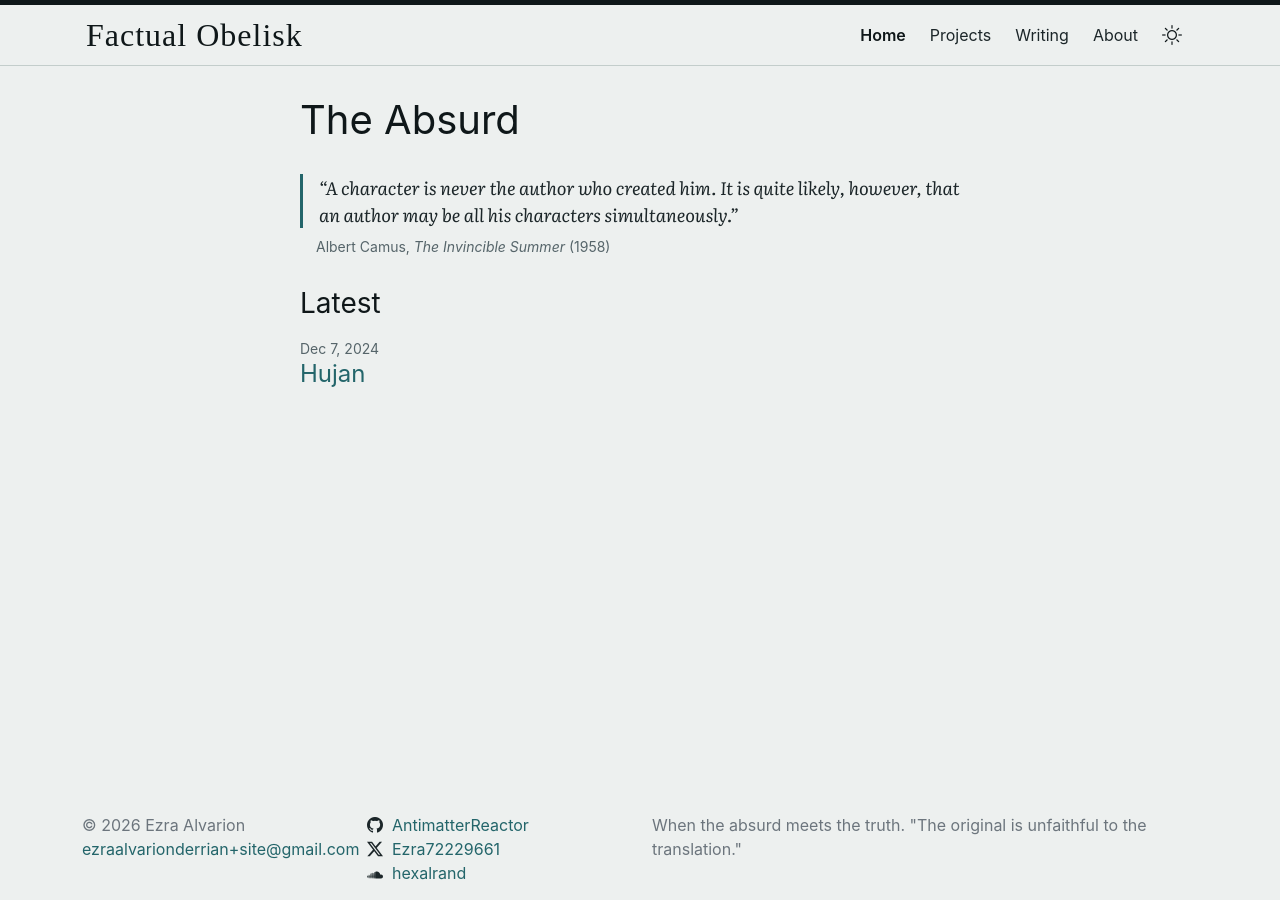
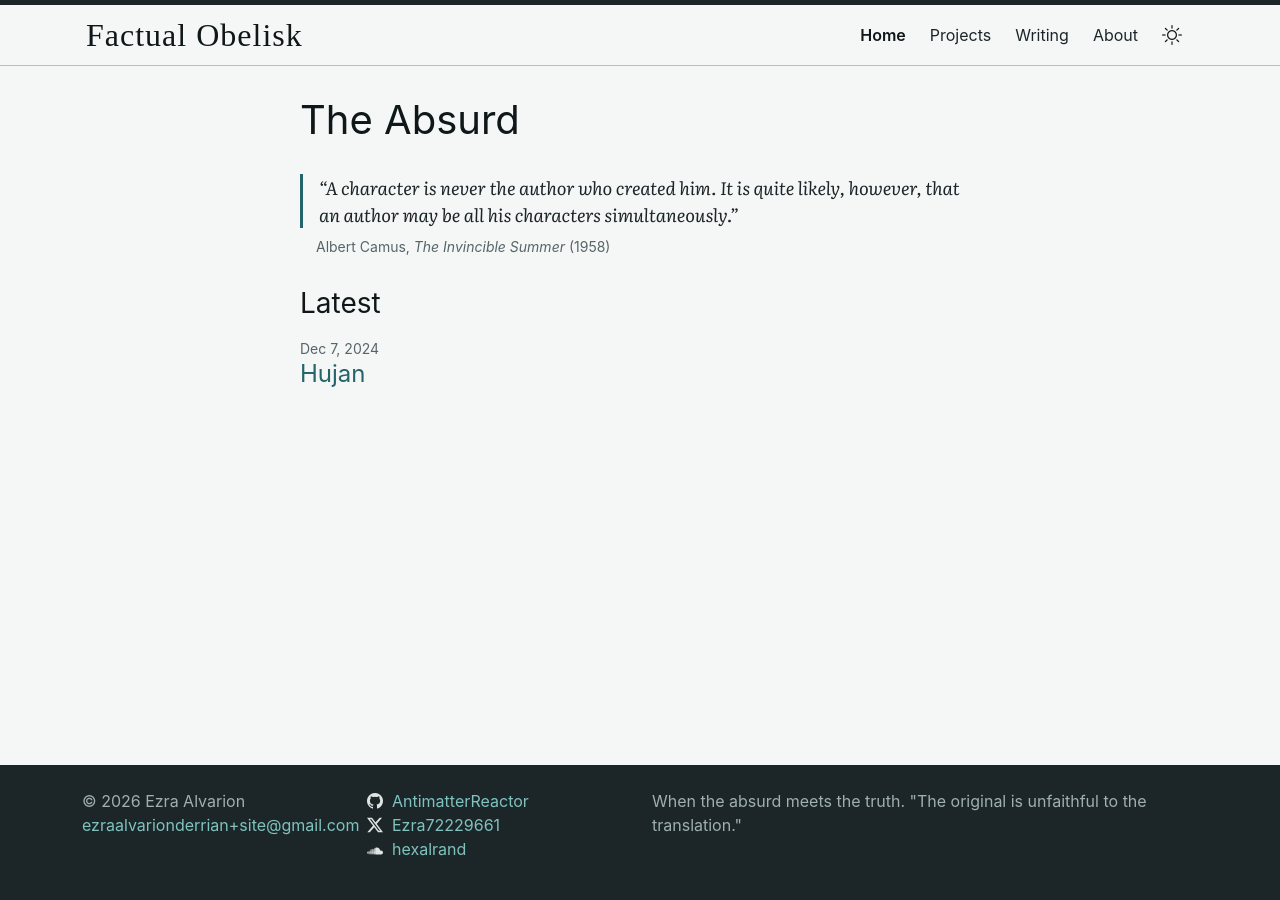
Before and after one commit to AntimatterReactor/AntimatterReactor.github.io, a Jekyll site: the page built from index.md, in a window 1280 px wide. Built offline with Jekyll 4.4.1, drawn with Linux system fonts in a browser that asks for light colours; some web fonts are replaced.

Commit message:
Add frame color, raise tonal separation
- Frame token fills top line, footer, and canvas, so overscroll continues both edges
- Footer on frame with its own text tokens
- Lighter page, darker surface and border in light mode; stronger steps in dark
- .text-secondary now uses the muted token instead of Bootstrap grey
- theme-color meta follows the frame

Co-Authored-By: Claude Opus 5.5 <noreply@anthropic.com>
Claude-Session: https://claude.ai/code/session_01Pf2g2v1MPwhiP4CQiFsfR1

```diff
--- a/_includes/head.html
+++ b/_includes/head.html
@@ -3,6 +3,7 @@
   <meta http-equiv="X-UA-Compatible" content="IE=edge">
   <meta name="viewport" content="width=device-width, initial-scale=1">
   <meta name="color-scheme" content="light dark">
+  <meta name="theme-color" content="#1C2629">
   <script>
     (function () {
       var t = null;
--- a/_sass/minima/_layout.scss
+++ b/_sass/minima/_layout.scss
@@ -2,7 +2,7 @@
  * Site header
  */
 .site-header {
-  border-top: 5px solid var(--bs-emphasis-color);
+  border-top: 5px solid var(--frame);
   border-bottom: 1px solid var(--bs-border-color);
   position: relative;
 }
--- a/_sass/minima/_theme.scss
+++ b/_sass/minima/_theme.scss
@@ -1,5 +1,9 @@
 // Monsoon palette. Alternatives in PALETTES.md.
-@mixin theme($bg, $surface, $border, $ink, $strong, $muted, $accent, $accent-hover, $signal) {
+@function rgb-list($c) {
+  @return #{red($c)}, #{green($c)}, #{blue($c)};
+}
+
+@mixin theme($bg, $surface, $border, $ink, $strong, $muted, $accent, $accent-hover, $signal, $frame) {
   --bs-body-bg: #{$bg};
   --bs-body-bg-rgb: #{red($bg)}, #{green($bg)}, #{blue($bg)};
   --bs-body-color: #{$ink};
@@ -7,6 +11,7 @@
   --bs-emphasis-color: #{$strong};
   --bs-heading-color: #{$strong};
   --bs-secondary-color: #{$muted};
+  --bs-secondary-rgb: #{rgb-list($muted)};
   --bs-tertiary-bg: #{$surface};
   --bs-secondary-bg: #{$surface};
   --bs-border-color: #{$border};
@@ -15,15 +20,22 @@
   --bs-link-hover-color: #{$accent-hover};
   --bs-link-hover-color-rgb: #{red($accent-hover)}, #{green($accent-hover)}, #{blue($accent-hover)};
   --signal: #{$signal};
+  --frame: #{$frame};
 }
+
+// Text on the frame (footer, top line, overscroll). Same in both modes.
+$frame-ink: #DDE4E2;
+$frame-muted: #9FAFB2;
+$frame-accent: #7FC2BE;
+$frame-accent-hover: #A3D4D1;
 
 :root,
 [data-bs-theme="light"] {
-  @include theme(#EDF0EF, #E1E7E5, #C3CDCB, #1C2629, #0F1719, #56656A, #23656A, #174A4E, #8A500E);
+  @include theme(#F5F7F6, #DFE6E4, #B4C0BE, #1C2629, #0F1719, #56656A, #23656A, #174A4E, #8A500E, #1C2629);
 }
 
 [data-bs-theme="dark"] {
-  @include theme(#111A1D, #1A2528, #2E3C40, #DDE4E2, #F2F5F4, #93A3A6, #73B7B3, #A3D4D1, #E2A955);
+  @include theme(#111A1D, #1D2A2E, #3A4C52, #DDE4E2, #F2F5F4, #93A3A6, #73B7B3, #A3D4D1, #E2A955, #2A3B41);
 }
 
 ::selection {
@@ -46,3 +58,34 @@
   border: 1px solid var(--bs-border-color);
   border-radius: 0.5rem;
 }
+
+// Frame color fills the canvas, so overscroll past either edge
+// continues the top line and the footer.
+html {
+  background-color: var(--frame);
+}
+
+body {
+  display: flex;
+  flex-direction: column;
+  min-height: 100vh;
+}
+
+.page-content {
+  flex: 1 0 auto;
+}
+
+#site-footer {
+  --bs-body-color: #{$frame-ink};
+  --bs-body-color-rgb: #{rgb-list($frame-ink)};
+  --bs-emphasis-color: #{$frame-ink};
+  --bs-secondary-color: #{$frame-muted};
+  --bs-secondary-rgb: #{rgb-list($frame-muted)};
+  --bs-link-color: #{$frame-accent};
+  --bs-link-color-rgb: #{rgb-list($frame-accent)};
+  --bs-link-hover-color: #{$frame-accent-hover};
+  --bs-link-hover-color-rgb: #{rgb-list($frame-accent-hover)};
+  color: var(--bs-body-color);
+  background-color: var(--frame);
+  padding-bottom: 1.5rem;
+}
--- a/assets/theme.js
+++ b/assets/theme.js
@@ -4,6 +4,7 @@
   if (!button) return;
   var icon = button.querySelector("i");
   var media = matchMedia("(prefers-color-scheme: dark)");
+  var themeColor = document.querySelector('meta[name="theme-color"]');
 
   function stored() {
     try { return localStorage.getItem("theme"); } catch (e) { return null; }
@@ -15,6 +16,9 @@
     icon.className = theme === "dark" ? "bi bi-moon-stars" : "bi bi-sun";
     button.setAttribute("aria-label", "Switch to " + next + " mode");
     button.title = "Switch to " + next + " mode";
+    if (themeColor) {
+      themeColor.content = getComputedStyle(root).getPropertyValue("--frame").trim();
+    }
   }
 
   apply(root.getAttribute("data-bs-theme") || "light");
```
Also changed, not shown: PALETTES.md (+12 -9 lines).
